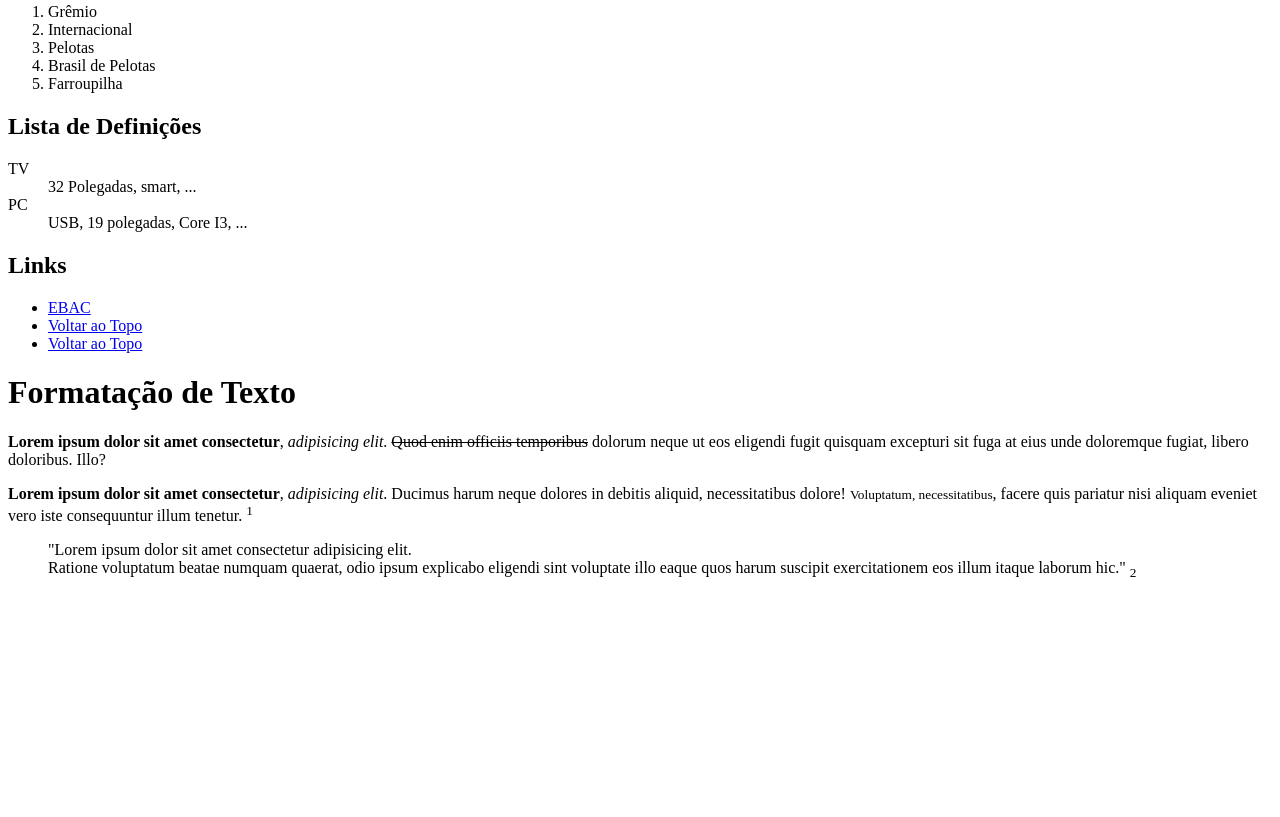
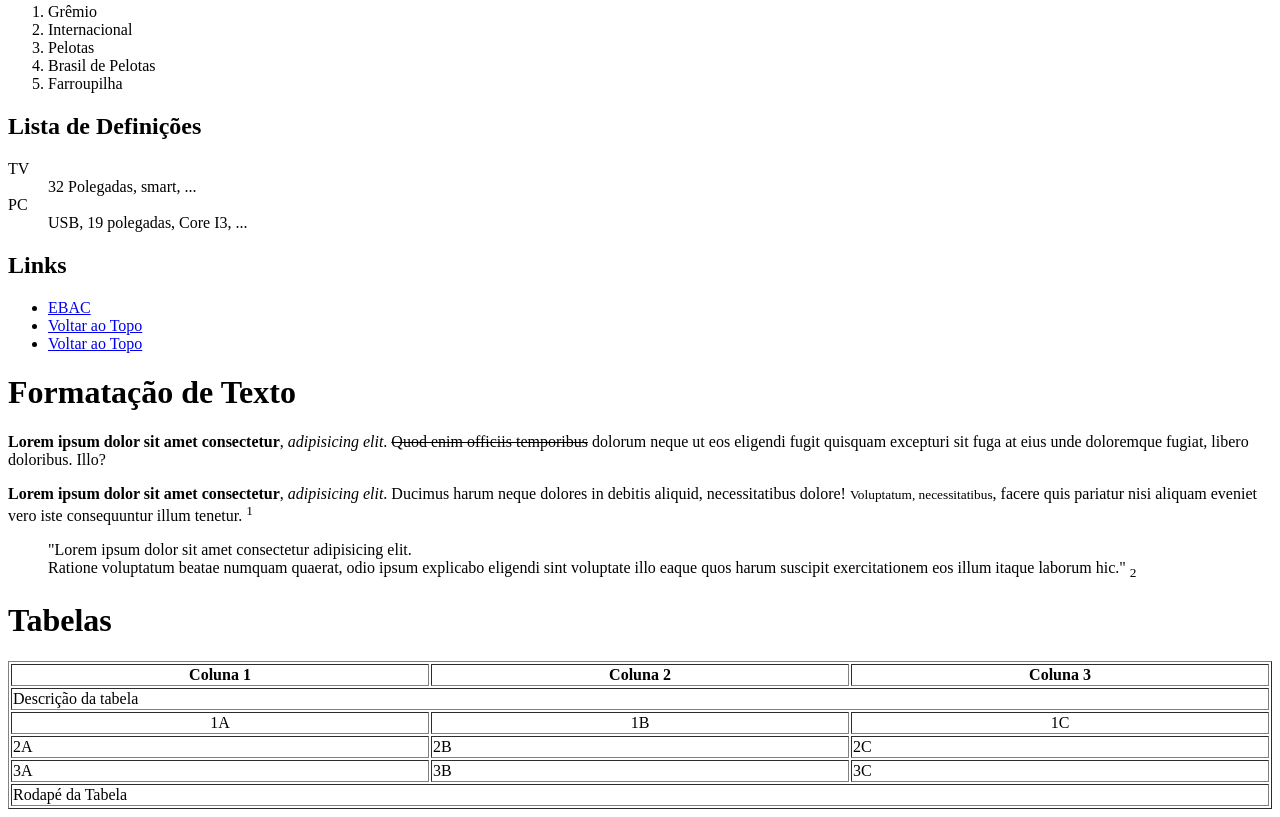
Before and after one commit to Emerson-Lopes/Guia-HTML, a plain HTML site: page index.html in a window 1280 px wide. Shown: the part 411-1228 px from the top of the page. Before the commit the page ends 1008 px from the top, so only its background shows below. Drawn offline with Linux system fonts and the light colour scheme.

Commit message:
add index.html tabelas

```diff
--- a/index.html
+++ b/index.html
@@ -59,5 +59,42 @@
         <p><b>Lorem ipsum dolor sit amet consectetur</b>, <i>adipisicing elit</i>. <del>Quod enim officiis temporibus</del> dolorum neque ut eos eligendi fugit quisquam excepturi sit fuga at eius unde doloremque fugiat, libero doloribus. Illo?</p>
         <p><strong>Lorem ipsum dolor sit amet consectetur</strong>, <em>adipisicing elit</em>. Ducimus harum neque dolores in debitis aliquid, necessitatibus dolore! <small>Voluptatum, necessitatibus</small>, facere quis pariatur nisi aliquam eveniet vero iste consequuntur illum tenetur. <sup>1</sup></p>
         <blockquote>"Lorem ipsum dolor sit amet consectetur adipisicing elit.<br> Ratione voluptatum beatae numquam quaerat, odio ipsum explicabo eligendi sint voluptate illo eaque quos harum suscipit exercitationem eos illum itaque laborum hic." <sub>2</sub></blockquote>
+
+        <h1>Tabelas</h1>
+
+        <table border="1" width="100%">
+            <thead>
+                <tr>
+                    <th>Coluna 1</th>
+                    <th>Coluna 2</th>
+                    <th>Coluna 3</th>
+                </tr>
+                <tr>
+                    <td colspan="3">Descrição da tabela</td>
+                </tr>
+            </thead>
+            <tbody>
+                <tr align="center"> <!--Linhas-->
+                    <td>1A</td> <!--Colunas-->
+                    <td>1B</td>
+                    <td>1C</td>
+                </tr>
+                <tr>
+                    <td>2A</td>
+                    <td>2B</td>
+                    <td>2C</td>
+                </tr>
+                <tr>
+                    <td>3A</td>
+                    <td>3B</td>
+                    <td>3C</td>
+                </tr>
+                <tfoot>
+                    <tr>
+                        <td colspan="3">Rodapé da Tabela</td>
+                    </tr>
+                </tfoot>
+            </tbody>
+        </table>
     </body>
 </html>
```
